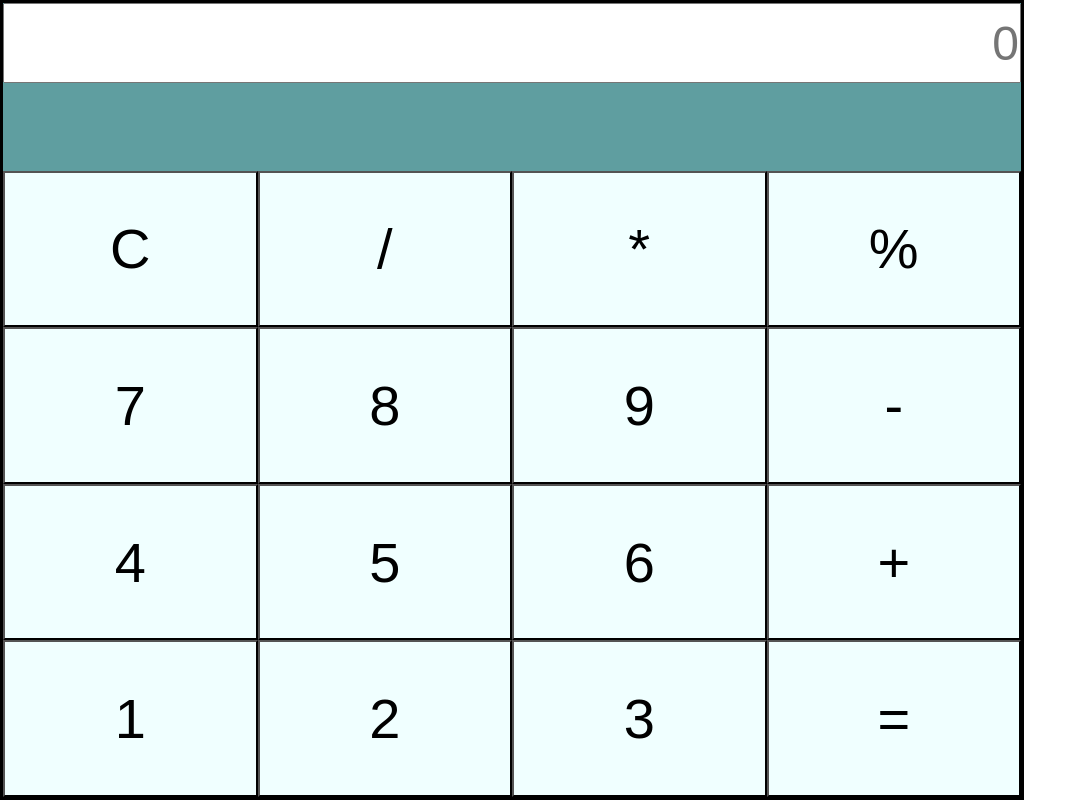
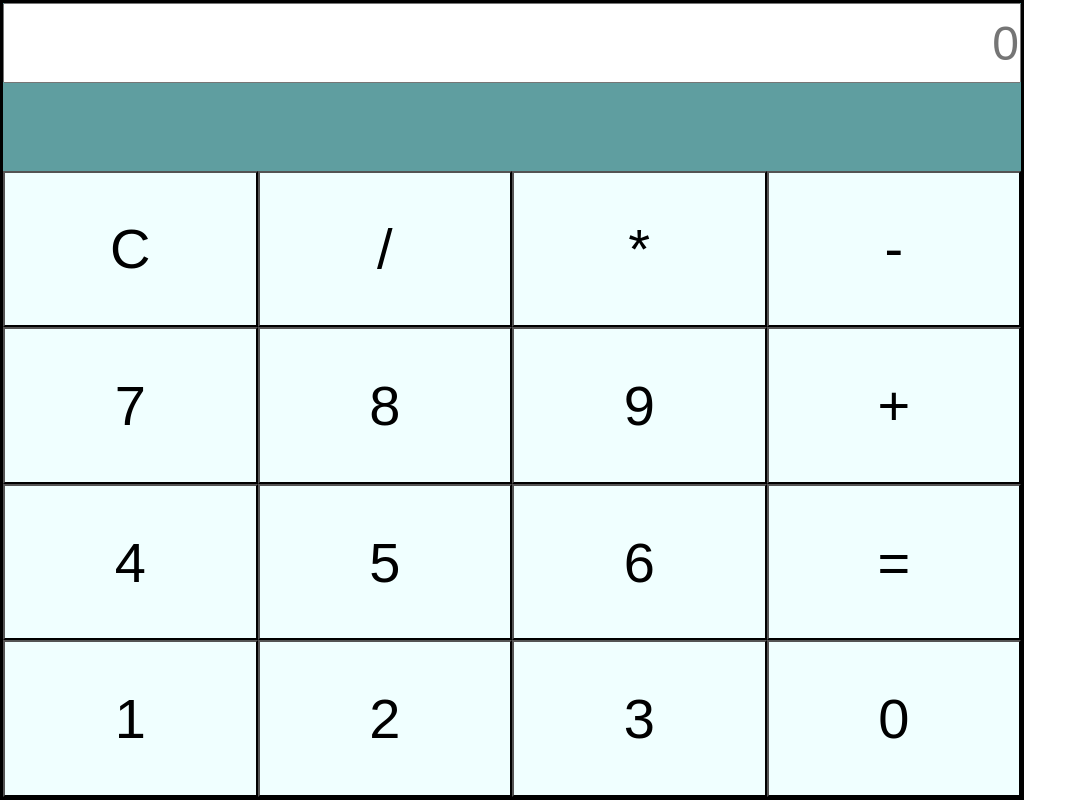
Before and after one commit to notdanger07/Calculator, a plain HTML site: page index.html in a window 1280 px wide. Shown: the whole page, without its empty margins (0-1084 px from the left). Drawn offline with Linux system fonts and the light colour scheme.

Commit message:
Update index.html

```diff
--- a/index.html
+++ b/index.html
@@ -59,19 +59,19 @@
 <button class="button" onclick="window.location.reload()">C</button>
 <button class="button">/</button>
 <button class="button">*</button>
-<button class="button" >%</button>
+<button class="button" >-</button>
 <button class="button" >7</button>
 <button class="button" >8</button>
 <button class="button" >9</button>
-<button class="button" >-</button>
+<button class="button" >+</button>
 <button class="button" >4</button>
 <button class="button" >5</button>
 <button class="button" >6</button>
-<button class="button" >+</button>
+<button class="button" >=</button>
 <button class="button" >1</button>
 <button class="button" >2</button>
 <button class="button" >3</button>
-<button class="button" >=</button>
+<button class="button" >0</button>
     </div>
     <script>
     let intput=document.getElementById('input');
```
